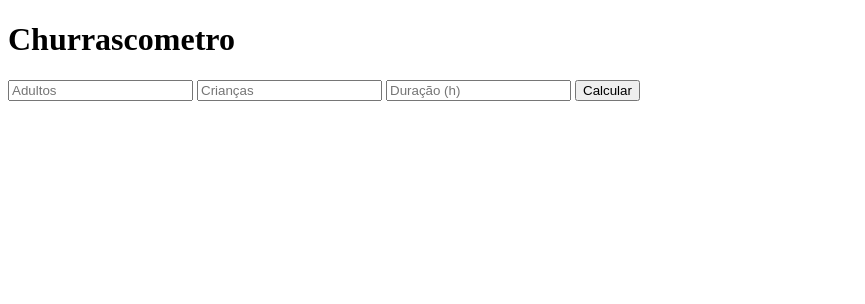
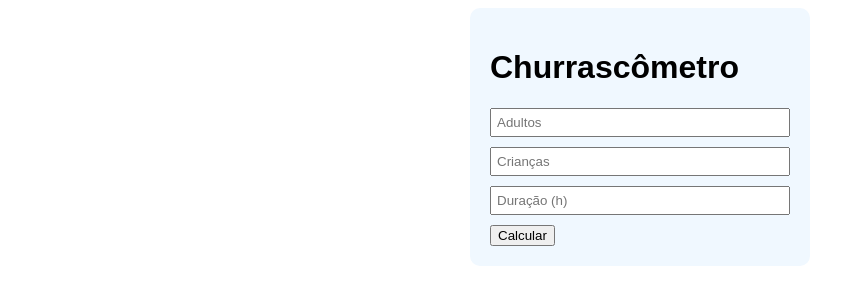
Before and after one commit to pedroborgespj/churrascometro-programadorbr, a plain HTML site: page index.html in a window 1280 px wide. Shown: the whole page, without its empty margins (0-865 px from the left). Drawn offline with Linux system fonts and the light colour scheme.

Commit message:
estilo CSS

```diff
--- a/index.html
+++ b/index.html
@@ -10,7 +10,7 @@
 <body>
 
     <div class="container">
-        <h1>Churrascometro</h1>
+        <h1>Churrascômetro</h1>
         <input type="number" name="adultos" id="adultos" placeholder="Adultos">
         <input type="number" name="criancas" id="criancas" placeholder="Crianças">
         <input type="number" name="duracao" id="duracao" placeholder="Duração (h)">
--- a/styles/style.css
+++ b/styles/style.css
@@ -0,0 +1,16 @@
+.container {
+    font-family: Arial, Helvetica, sans-serif;
+    max-width: 300px;
+    margin: auto;
+    background-color: aliceblue;
+    padding: 20px;
+    border-radius: 10px;
+}
+
+input {
+    width: 100%;
+    display: block;
+    padding: 5px;
+    box-sizing: border-box;
+    margin-bottom: 10px;
+}
```
